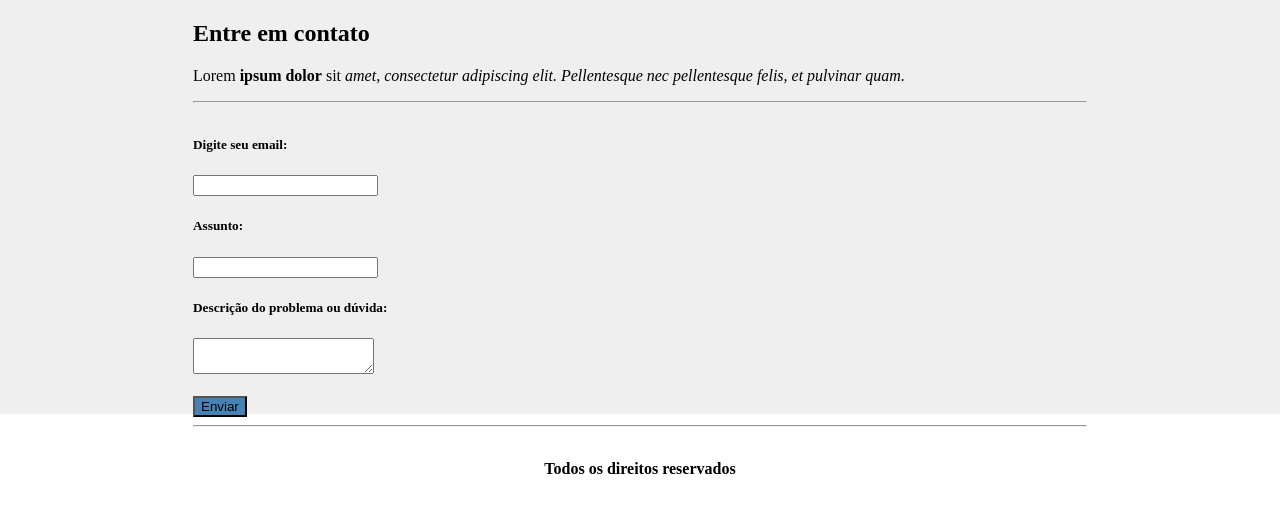
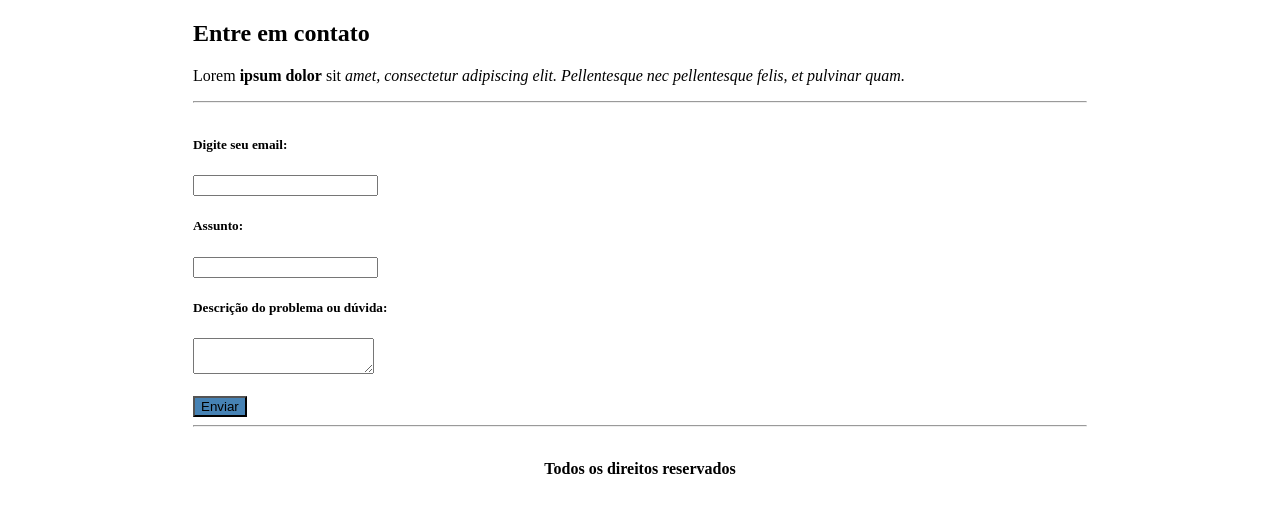
Before and after one commit to WesleyBarbosaMR/unes_universidade_site, a plain HTML site: page contato.html in a window 1280 px wide. Shown: the part 104-616 px from the top of the page. Drawn offline with Linux system fonts and the light colour scheme.

Commit message:
Fifth Commit

```diff
--- a/contato.html
+++ b/contato.html
@@ -4,7 +4,7 @@
     <meta charset="UTF-8">
     <title>contato</title>
 </head>
-<body background="images/fundo.png">
+<body background="images/fundo2.png">
 <table width="900" align="center">
     <tr>
         <td height="89">
```
Also changed, not shown: quem_somos.html (+1 -1 lines).
